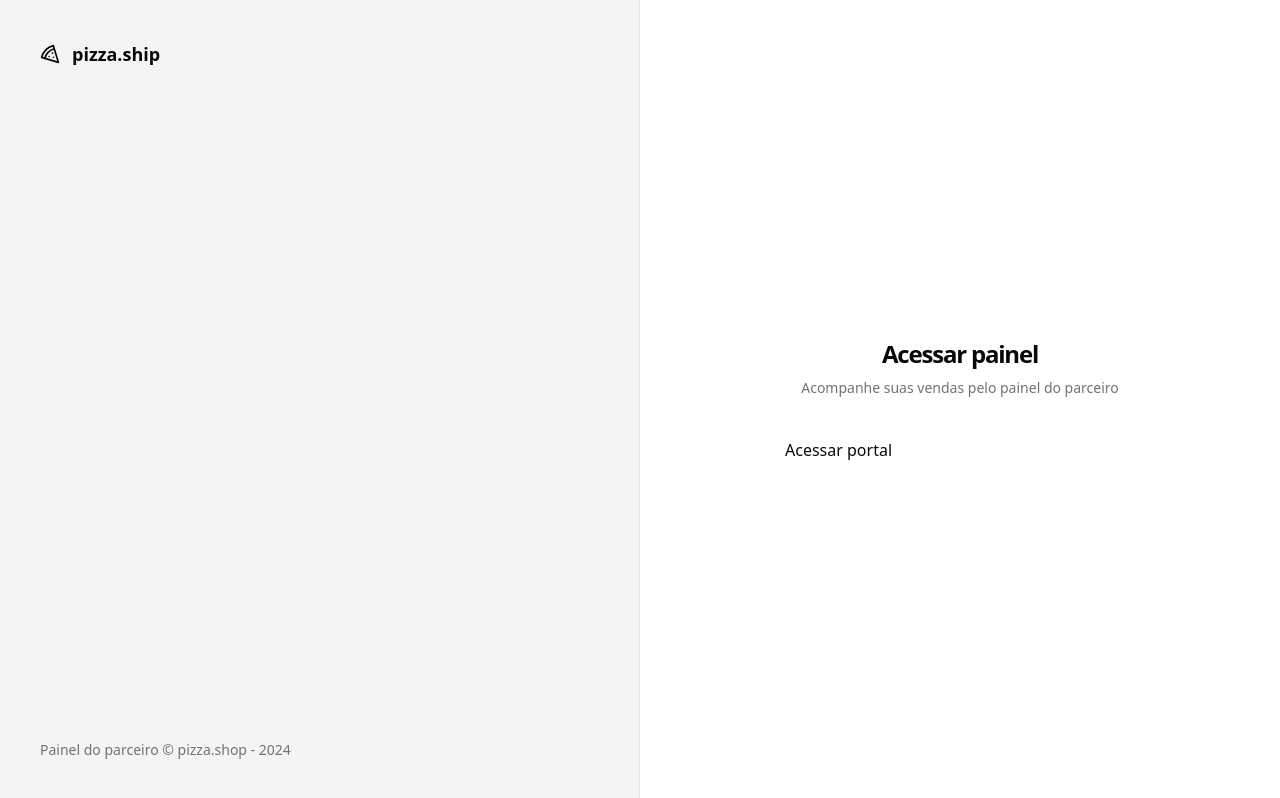
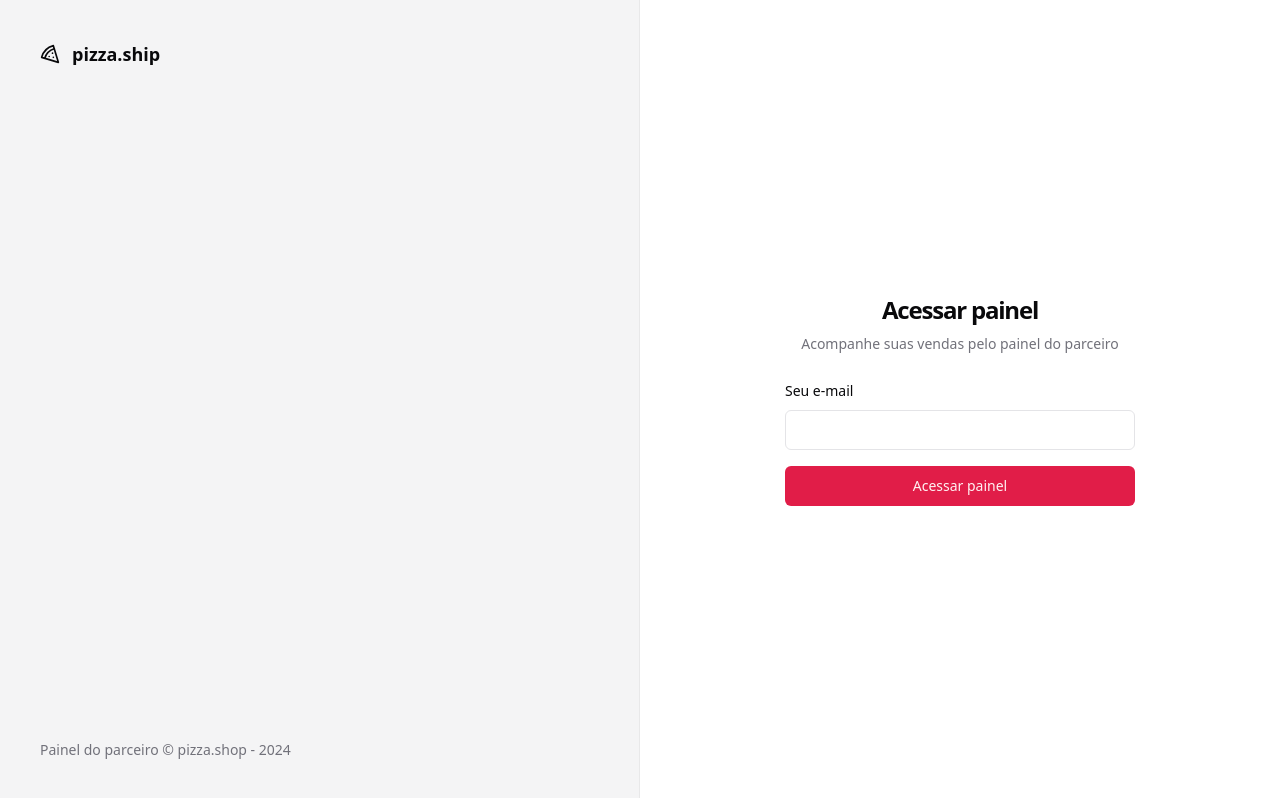
Before and after one commit to IzaelGomes/pizza-shop, a React (Vite) app: page /sign-in in a window 1280 px wide. Built offline with nearby package versions, Linux system fonts and the light colour scheme.

Commit message:
feat: new layer base color and login style adjust

```diff
--- a/package.json
+++ b/package.json
@@ -11,6 +11,7 @@
   },
   "dependencies": {
     "-": "^0.0.1",
+    "@radix-ui/react-label": "^2.0.2",
     "@radix-ui/react-slot": "^1.0.2",
     "class-variance-authority": "^0.7.0",
     "clsx": "^2.1.0",
--- /dev/null
+++ b/src/components/ui/input.tsx
@@ -0,0 +1,24 @@
+import * as React from 'react'
+
+import { cn } from '@/lib/utils'
+
+export type InputProps = React.InputHTMLAttributes<HTMLInputElement>
+
+const Input = React.forwardRef<HTMLInputElement, InputProps>(
+  ({ className, type, ...props }, ref) => {
+    return (
+      <input
+        type={type}
+        className={cn(
+          'flex h-10 w-full rounded-md border border-input bg-background px-3 py-2 text-sm ring-offset-background file:border-0 file:bg-transparent file:text-sm file:font-medium placeholder:text-muted-foreground focus-visible:outline-none focus-visible:ring-2 focus-visible:ring-ring focus-visible:ring-offset-2 disabled:cursor-not-allowed disabled:opacity-50',
+          className,
+        )}
+        ref={ref}
+        {...props}
+      />
+    )
+  },
+)
+Input.displayName = 'Input'
+
+export { Input }
--- /dev/null
+++ b/src/components/ui/label.tsx
@@ -0,0 +1,24 @@
+import * as LabelPrimitive from '@radix-ui/react-label'
+import { cva, type VariantProps } from 'class-variance-authority'
+import * as React from 'react'
+
+import { cn } from '@/lib/utils'
+
+const labelVariants = cva(
+  'text-sm font-medium leading-none peer-disabled:cursor-not-allowed peer-disabled:opacity-70',
+)
+
+const Label = React.forwardRef<
+  React.ElementRef<typeof LabelPrimitive.Root>,
+  React.ComponentPropsWithoutRef<typeof LabelPrimitive.Root> &
+    VariantProps<typeof labelVariants>
+>(({ className, ...props }, ref) => (
+  <LabelPrimitive.Root
+    ref={ref}
+    className={cn(labelVariants(), className)}
+    {...props}
+  />
+))
+Label.displayName = LabelPrimitive.Root.displayName
+
+export { Label }
--- a/src/global.css
+++ b/src/global.css
@@ -1,70 +1,55 @@
 @tailwind base;
 @tailwind components;
 @tailwind utilities;
+
 
 @layer base {
   :root {
     --background: 0 0% 100%;
     --foreground: 240 10% 3.9%;
-
     --card: 0 0% 100%;
     --card-foreground: 240 10% 3.9%;
-
     --popover: 0 0% 100%;
     --popover-foreground: 240 10% 3.9%;
-
-    --primary: 240 5.9% 10%;
-    --primary-foreground: 0 0% 98%;
-
+    --primary: 346.8 77.2% 49.8%;
+    --primary-foreground: 355.7 100% 97.3%;
     --secondary: 240 4.8% 95.9%;
     --secondary-foreground: 240 5.9% 10%;
-
     --muted: 240 4.8% 95.9%;
     --muted-foreground: 240 3.8% 46.1%;
-
     --accent: 240 4.8% 95.9%;
     --accent-foreground: 240 5.9% 10%;
-
     --destructive: 0 84.2% 60.2%;
     --destructive-foreground: 0 0% 98%;
-
     --border: 240 5.9% 90%;
     --input: 240 5.9% 90%;
-    --ring: 240 10% 3.9%;
-
+    --ring: 346.8 77.2% 49.8%;
     --radius: 0.5rem;
   }
 
   .dark {
-    --background: 240 10% 3.9%;
-    --foreground: 0 0% 98%;
-
-    --card: 240 10% 3.9%;
-    --card-foreground: 0 0% 98%;
-
-    --popover: 240 10% 3.9%;
-    --popover-foreground: 0 0% 98%;
-
-    --primary: 0 0% 98%;
-    --primary-foreground: 240 5.9% 10%;
-
+    --background: 20 14.3% 4.1%;
+    --foreground: 0 0% 95%;
+    --card: 24 9.8% 10%;
+    --card-foreground: 0 0% 95%;
+    --popover: 0 0% 9%;
+    --popover-foreground: 0 0% 95%;
+    --primary: 346.8 77.2% 49.8%;
+    --primary-foreground: 355.7 100% 97.3%;
     --secondary: 240 3.7% 15.9%;
     --secondary-foreground: 0 0% 98%;
-
-    --muted: 240 3.7% 15.9%;
+    --muted: 0 0% 15%;
     --muted-foreground: 240 5% 64.9%;
-
-    --accent: 240 3.7% 15.9%;
+    --accent: 12 6.5% 15.1%;
     --accent-foreground: 0 0% 98%;
-
     --destructive: 0 62.8% 30.6%;
-    --destructive-foreground: 0 0% 98%;
-
+    --destructive-foreground: 0 85.7% 97.3%;
     --border: 240 3.7% 15.9%;
     --input: 240 3.7% 15.9%;
-    --ring: 240 4.9% 83.9%;
+    --ring: 346.8 77.2% 49.8%;
   }
 }
+
 
 @layer base {
   * {
--- a/src/pages/auth/sign-in.tsx
+++ b/src/pages/auth/sign-in.tsx
@@ -1,5 +1,9 @@
 import React from 'react'
 import { Helmet } from 'react-helmet-async'
+
+import { Button } from '@/components/ui/button'
+import { Input } from '@/components/ui/input'
+import { Label } from '@/components/ui/label'
 
 export const SignIn = () => {
   return (
@@ -17,8 +21,13 @@
           </div>
 
           <form className="space-y-4">
-            <div className="space-y-2"></div>
-            <button type="submit">Acessar portal</button>
+            <div className="space-y-2">
+              <Label>Seu e-mail</Label>
+              <Input id="email" type="email" />
+            </div>
+            <Button className="w-full" type="submit">
+              Acessar painel
+            </Button>
           </form>
         </div>
       </div>
```
Also changed, not shown: src/components/ui/button.tsx (+21 -21 lines), 1 other file (tests, documents, lock files or other folders).
